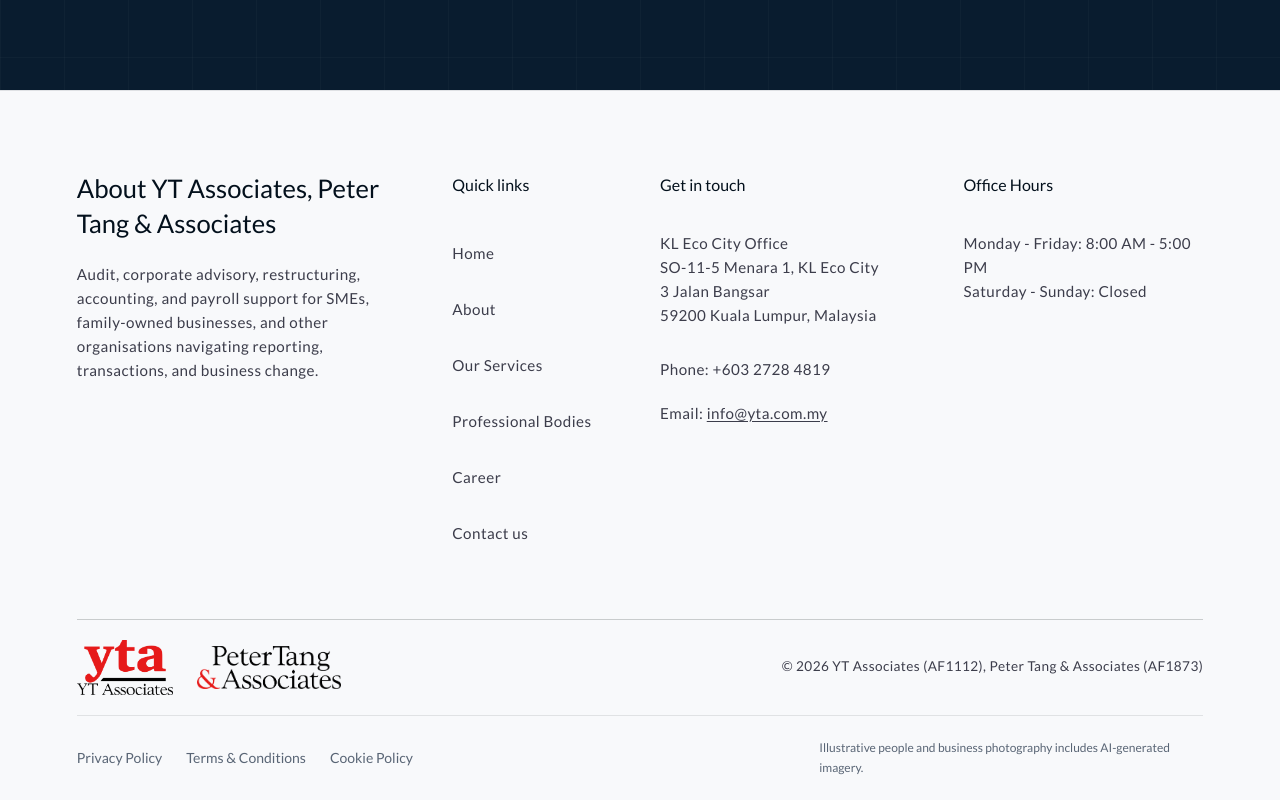
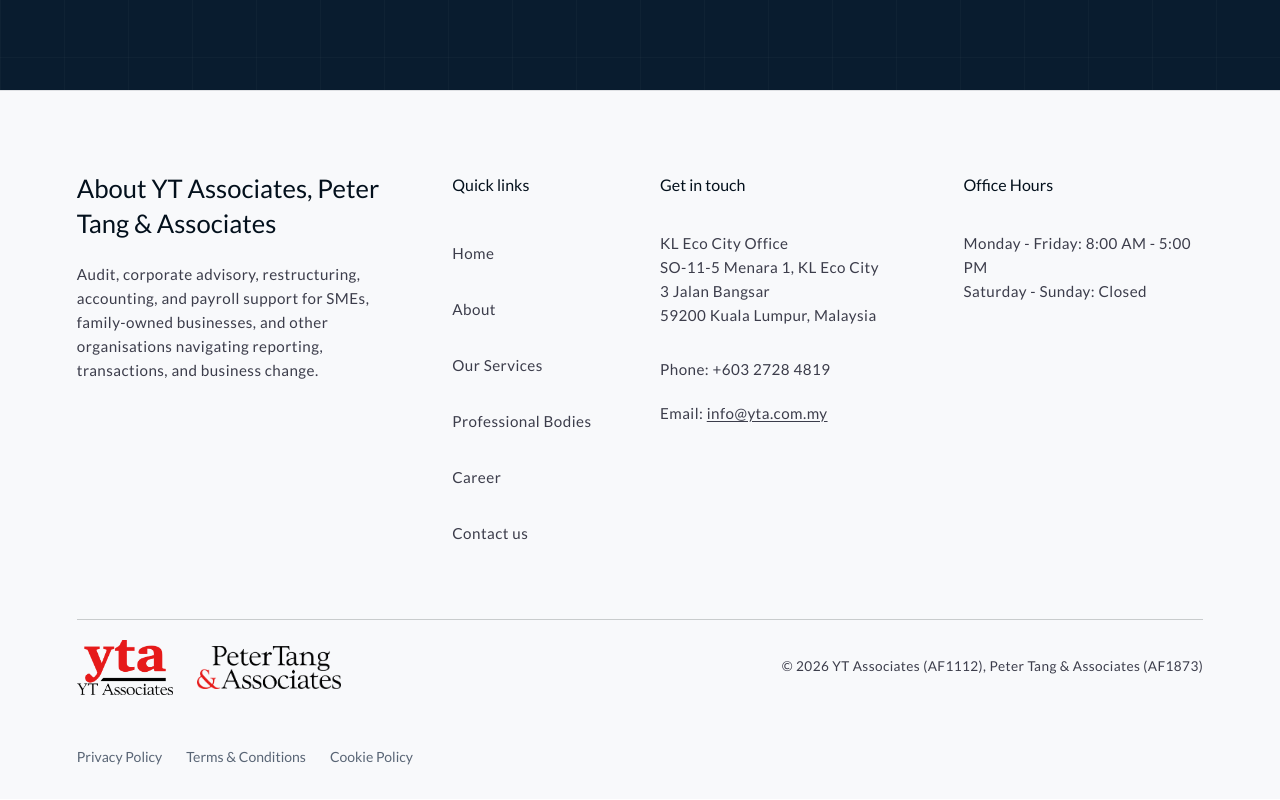
Before and after one commit to johndychuah/yta, a Next.js app: page / in a window 1280 px wide. Shown: the part 4016-4816 px from the top of the page. Built offline with nearby package versions, Linux system fonts and the light colour scheme.

Commit message:
Simplify footer legal links row

```diff
--- a/src/components/layout/Footer.tsx
+++ b/src/components/layout/Footer.tsx
@@ -106,13 +106,12 @@
 
 
         </div>
-        <div className="flex flex-col gap-4 border-t border-[#0b1c18]/10 py-5 text-sm text-[#596575] sm:flex-row sm:items-center sm:justify-between">
+        <div className="flex flex-col gap-4 py-5 text-sm text-[#596575] sm:flex-row sm:items-center sm:justify-between">
           <nav aria-label="Legal information" className="flex flex-wrap gap-x-6 gap-y-1">
             <Link href="/privacy-policy" className="inline-flex min-h-11 items-center hover:underline">Privacy Policy</Link>
             <Link href="/terms-and-conditions" className="inline-flex min-h-11 items-center hover:underline">Terms &amp; Conditions</Link>
             <Link href="/cookie-policy" className="inline-flex min-h-11 items-center hover:underline">Cookie Policy</Link>
           </nav>
-          <p className="max-w-sm text-xs leading-5">Illustrative people and business photography includes AI-generated imagery.</p>
         </div>
       </div>
     </footer>
```
